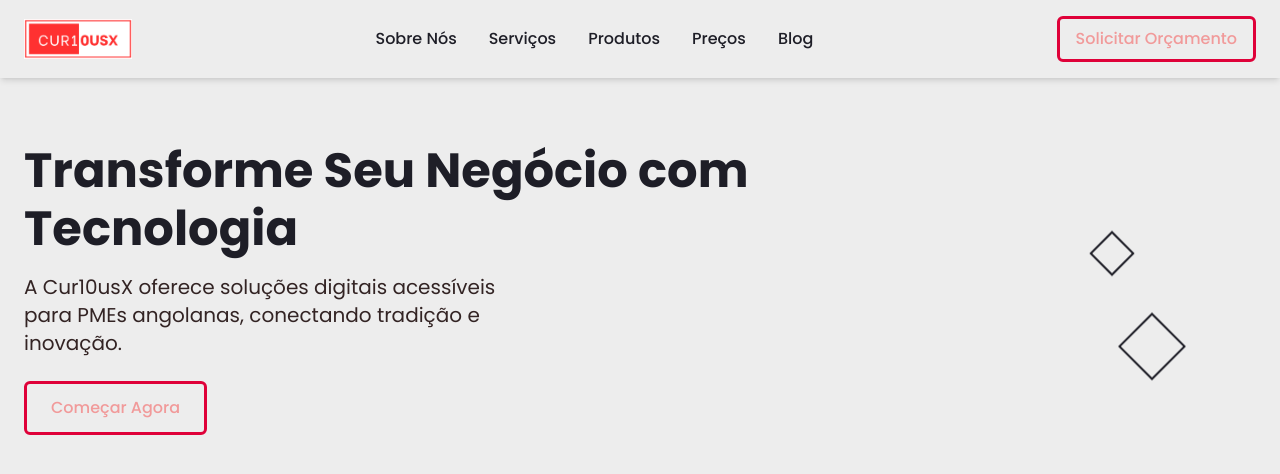
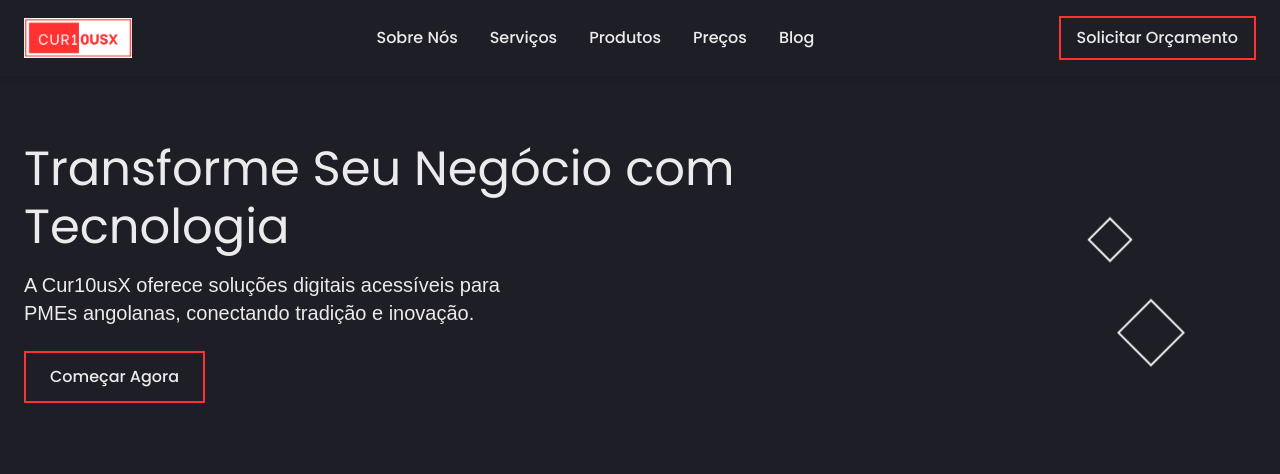
Before and after one commit to ahamuyel/cur10usx, a Next.js app: page / in a window 1280 px wide. Shown: the top 474 px of the page. Built offline with nearby package versions, Linux system fonts and the light colour scheme.

Commit message:
dark mode

```diff
--- a/app/components/styles.css
+++ b/app/components/styles.css
@@ -26,8 +26,9 @@ body {
 }
 
 .cta-button {
-  border: solid var(--accent);
-  color: #f19a9a;
+  border-radius: 0%;
+  border: solid var(--accent) 2px;
+  color: var(--text);
   font-family: var(--font-family-base);
   font-weight: 500;
 }
@@ -45,19 +46,18 @@ body {
 /* Estilização para Hero */
 .hero-title {
   font-family: var(--font-family-base);
-  font-weight: 700;
+  font-weight: 400;
   line-height: 1.2;
 }
 
 .hero-text {
-  font-family: var(--font-family-base);
-  font-weight: 400;
+  /* font-family: var(--font-family-base); */
   color: var(--text);
 }
 
 .hero-graphic {
   position: relative;
-  animation: float 4s ease-in-out infinite;
+  animation: float 2s ease-in-out infinite;
 }
 
 .hero-graphic div {
--- a/app/globals.css
+++ b/app/globals.css
@@ -7,9 +7,9 @@
   --background: #ededed;
   --foreground: #1e1e27;
   --primary-dark: #28242a;
-  --accent: #df0139;
+  --accent: #ff3131;
   --accent-dark: #b7012e;
-  --text: #332424;
+  --text: #ebebeb;
   --secondary: #28242a;
 
   /* Propriedades reutilizáveis */
@@ -34,18 +34,18 @@
 }
 
 body {
-  background: var(--background);
-  color: #1e1e27;
+  background: #1e1e27;
+  color: var(--text);
   font-family: Arial, Helvetica, sans-serif;
 }
 
 /* Suporte para temas alternativos (exemplo: tema claro) */
-[data-theme="light"] {
+/* [data-theme="light"] {
   --background: #e2e2e2;
   --foreground: #28242a;
   --primary-dark: #d1d1d1;
   --accent: #df0139;
-  --accent-dark: #b7012e;
+  --accent-dark: rgb(179, 13, 54);
   --text: #1e1e27;
   --secondary: #ffffff;
-}
+} */
```
Also changed, not shown: 1 other file (tests, documents, lock files or other folders).
